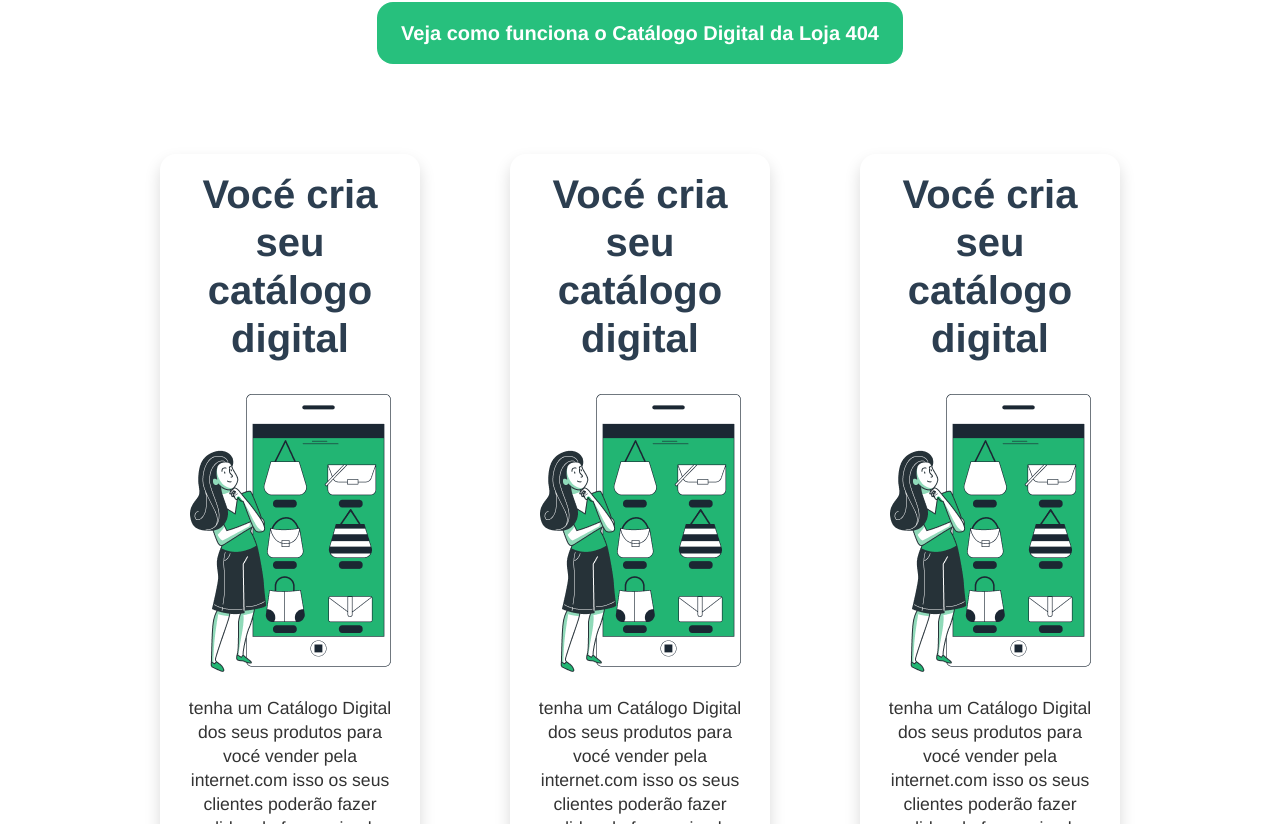
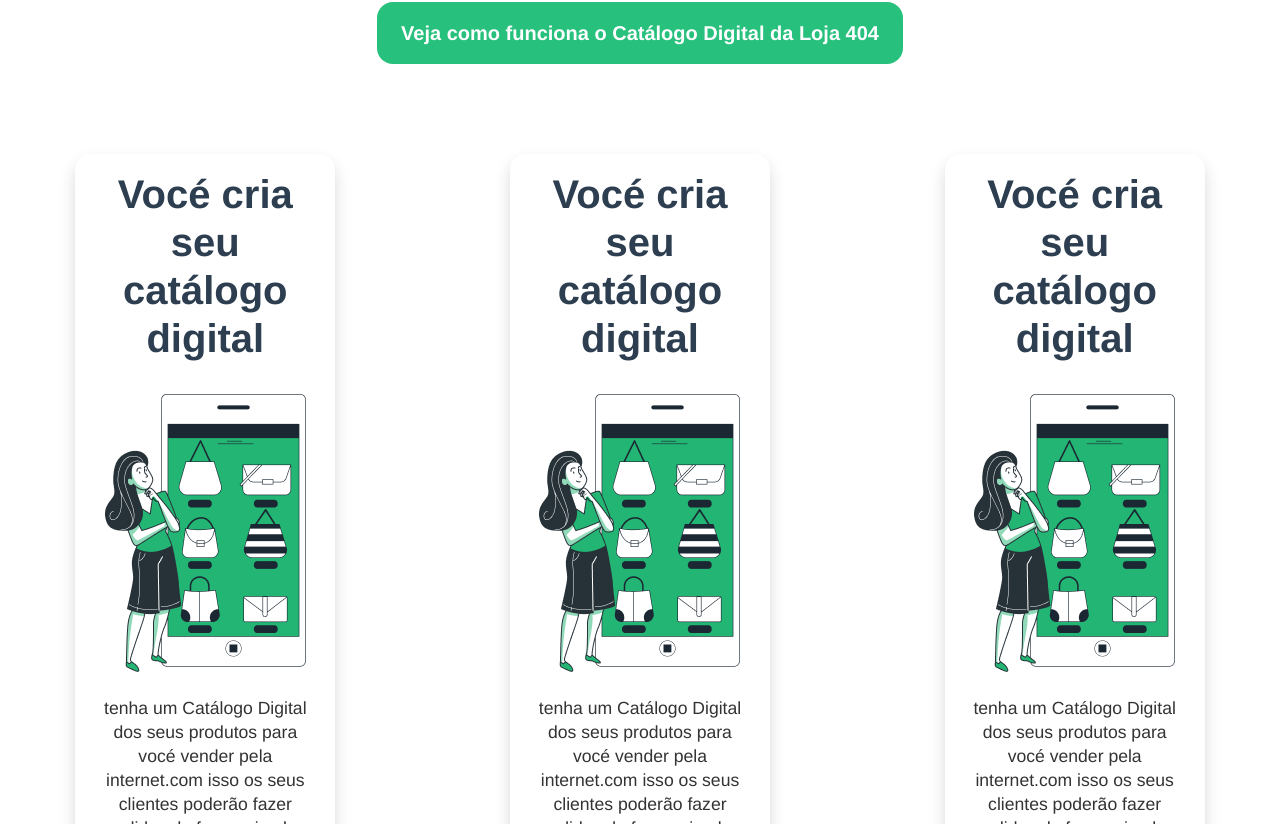
Before and after one commit to doboy75/lojia404, a Vue app: page / in a window 1280 px wide. Shown: the part 1276-2100 px from the top of the page. Built offline with nearby package versions, Linux system fonts and the light colour scheme.

Commit message:
alterando alguns estilos

```diff
--- a/src/components/CardeComponente.vue
+++ b/src/components/CardeComponente.vue
@@ -1,7 +1,29 @@
 <template>
   <section>
-    <div class="grid" style="margin-top: 90px">
-      <div class="container px-4 vh-75 mx-auto" style="max-width: 1200px">
+    <div class="row justify-content-center" style="margin-top: 90px">
+      <div
+        class="col-12 col-md-auto container px-4 vh-75 mx-auto"
+        style="max-width: 1200px"
+      >
+        <div
+          class="text-center px-4 py-3 rounded-4 shadow"
+          style="width: 260px; box-shadow: 1px 2px 14px 1px rgba(0, 0, 0, 0.1)"
+        >
+          <h1 class="fw-bold">Vocé cria seu catálogo digital</h1>
+          <div>
+            <img
+              class="py-4"
+              src="../assets/vetor passo 1.png"
+              :alt="descricao_1"
+            />
+            <p class="p">{{ textCard }}</p>
+          </div>
+        </div>
+      </div>
+      <div
+        class="col-12 col-md-auto container px-4 vh-75 mx-auto"
+        style="max-width: 1200px"
+      >
         <div
           class="text-center px-4 py-3 rounded-4 shadow"
           style="width: 260px; box-shadow: 1px 2px 14px 1px rgba(0, 0, 0, 0.1)"
@@ -17,23 +39,10 @@
           </div>
         </div>
       </div>
-      <div class="container px-4 vh-75 mx-auto" style="max-width: 1200px">
-        <div
-          class="text-center px-4 py-3 rounded-4 shadow"
-          style="width: 260px; box-shadow: 1px 2px 14px 1px rgba(0, 0, 0, 0.1)"
-        >
-          <h1 style="font-weight: 700">Vocé cria seu catálogo digital</h1>
-          <div>
-            <img
-              class="py-4"
-              src="../assets/vetor passo 1.png"
-              :alt="descricao_1"
-            />
-            <p class="p">{{ textCard }}</p>
-          </div>
-        </div>
-      </div>
-      <div class="container px-4 vh-75 mx-auto" style="max-width: 1200px">
+      <div
+        class="col-12 col-md-auto container px-4 vh-75 mx-auto"
+        style="max-width: 1200px"
+      >
         <div
           class="text-center px-4 py-3 rounded-4 shadow"
           style="width: 260px; box-shadow: 1px 2px 14px 1px rgba(0, 0, 0, 0.1)"
@@ -71,14 +80,3 @@ export default {
   },
 };
 </script>
-
-<style>
-.seccao {
-  padding: 90px 0;
-}
-.grid {
-  display: grid;
-  grid-template-columns: 350px 350px 350px;
-  justify-content: center;
-}
-</style>
```
